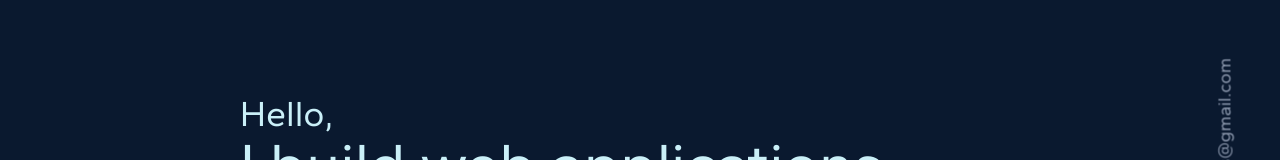
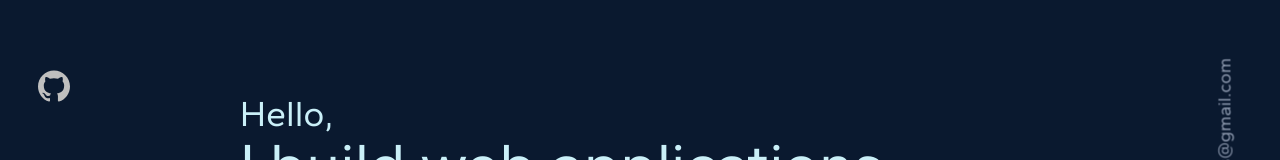
Before and after one commit to maxh1231/portfolio, a React (Create React App) app: page / in a window 1280 px wide. Shown: the part 280-440 px from the top of the page. Built offline with nearby package versions, Linux system fonts and the light colour scheme.

Commit message:
added github logo to left sidebar

```diff
--- a/src/components/Sider/Sider.jsx
+++ b/src/components/Sider/Sider.jsx
@@ -1,6 +1,9 @@
+import github from '../../assets/github.svg'
+
 const Sider = () => {
     return (
         <section className="footer fixed bottom-[210px] h-[200px]">
+            <img src={github} alt="github" className='social-left github w-[32px] h-[32px]' />
             <p className="social text-lg text-grey ">maxhumpherys@gmail.com</p>
         </section>
     )
--- a/src/index.css
+++ b/src/index.css
@@ -83,3 +83,10 @@ body::-webkit-scrollbar-thumb {
   bottom: 80px;
   left: 10px
 }
+
+.social-left {
+  position: relative;
+  float: left;
+  bottom: 40px;
+  right: 10px;
+}
```
